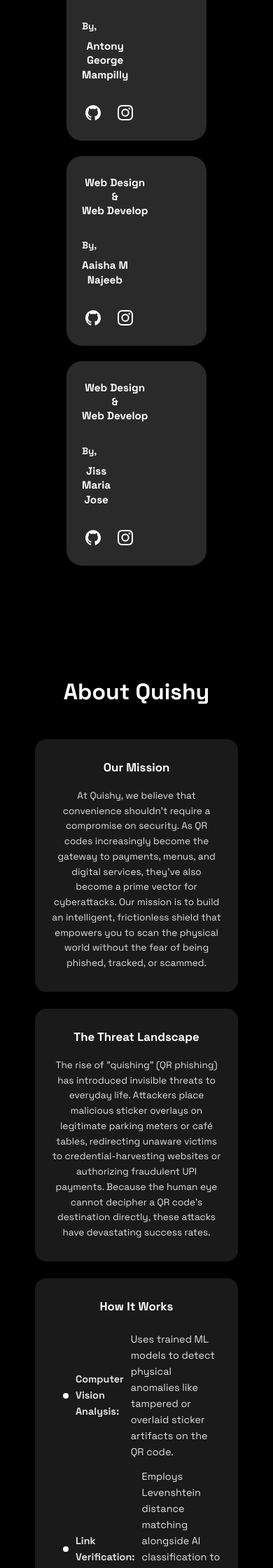
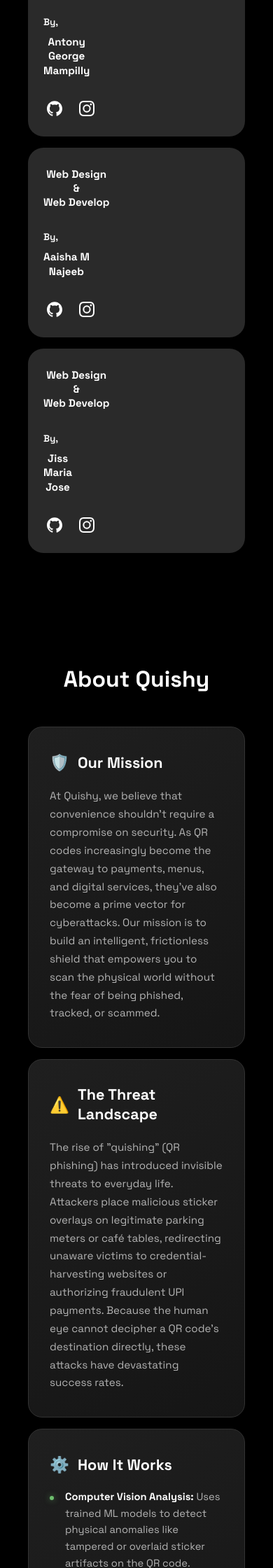
Before and after one commit to mamboo108/qr-phishing-detection, a Flask app: page / in a window 390 px wide. Shown: the part 1400-3640 px from the top of the page at 70% size. Run offline with Flask 3, Linux system fonts and the light colour scheme; some libraries are stand-ins or nearby versions.

Commit message:
Refactor: Fix scan grid UI overflow and revamp About Us section

```diff
--- a/app/templates/index.html
+++ b/app/templates/index.html
@@ -275,61 +275,89 @@
 
         .cards {
             display: flex;
-            gap: 24px;
+            gap: 30px;
             justify-content: center;
             flex-wrap: wrap;
-            max-width: 960px;
+            max-width: 1100px;
             margin: 0 auto 56px;
         }
 
         .card {
-            background: var(--gray-card);
-            border-radius: 16px;
-            padding: 30px 24px;
+            background: linear-gradient(145deg, #1f1f1f, #151515);
+            border: 1px solid #333;
+            border-radius: 20px;
+            padding: 36px 30px;
             flex: 1;
-            min-width: 240px;
-            max-width: 290px;
-            text-align: center;
+            min-width: 280px;
+            max-width: 320px;
+            text-align: left;
+            display: flex;
+            flex-direction: column;
+            transition: transform 0.3s ease, box-shadow 0.3s ease, border-color 0.3s ease;
+        }
+
+        .card:hover {
+            transform: translateY(-8px);
+            box-shadow: 0 16px 32px rgba(0, 0, 0, 0.4);
+            border-color: #555;
         }
 
         .card h3 {
             font-family: 'Space Grotesk', sans-serif;
             font-weight: 700;
-            font-size: 1.05rem;
+            font-size: 1.35rem;
             color: var(--white);
-            margin-bottom: 18px;
+            margin-bottom: 20px;
             line-height: 1.3;
+            display: flex;
+            align-items: center;
+            gap: 12px;
         }
 
+        .card:nth-child(1) h3::before { content: '🛡️'; font-size: 1.4rem; }
+        .card:nth-child(2) h3::before { content: '⚠️'; font-size: 1.4rem; }
+        .card:nth-child(3) h3::before { content: '⚙️'; font-size: 1.4rem; }
+
         .card p {
-            font-size: 0.85rem;
-            line-height: 1.6;
-            color: #e0e0e0;
+            font-size: 0.95rem;
+            line-height: 1.7;
+            color: #b3b3b3;
+            flex-grow: 1;
         }
 
         .card ul {
             list-style: none;
-            text-align: left;
             padding: 0;
+            margin: 0;
+            display: flex;
+            flex-direction: column;
+            gap: 16px;
+            flex-grow: 1;
         }
 
         .card ul li {
-            font-size: 0.9rem;
-            color: #e0e0e0;
-            padding: 6px 0;
-            display: flex;
-            align-items: center;
-            gap: 10px;
+            font-size: 0.92rem;
+            line-height: 1.6;
+            color: #b3b3b3;
+            padding-left: 22px;
+            position: relative;
         }
 
         .card ul li::before {
             content: '';
-            display: inline-block;
-            width: 8px;
-            height: 8px;
-            background: var(--white);
+            position: absolute;
+            left: 0;
+            top: 10px;
+            width: 6px;
+            height: 6px;
+            background: #6dbf6d;
             border-radius: 50%;
-            flex-shrink: 0;
+            box-shadow: 0 0 8px rgba(109, 191, 109, 0.6);
+        }
+
+        .card ul li strong {
+            color: var(--white);
+            font-weight: 700;
         }
 
         .tagline {
@@ -354,6 +382,7 @@
             border-radius: 8px;
             padding: 10px 12px;
             text-align: left;
+            min-width: 0;
         }
 
         .detail-cell .cell-label {
@@ -363,12 +392,16 @@
             color: #888;
             margin-bottom: 3px;
             text-transform: uppercase;
+            white-space: nowrap;
+            overflow: hidden;
+            text-overflow: ellipsis;
         }
 
         .detail-cell .cell-value {
             font-size: 0.8rem;
             font-weight: 500;
             color: #ccc;
+            overflow-wrap: anywhere;
             word-break: break-word;
         }
 
@@ -451,13 +484,16 @@
             gap: 32px;
             padding: 40px;
             flex-wrap: wrap;
+            overflow-y: auto;
         }
 
         .scan-panel {
             background: #2a2a2a;
             border-radius: 20px;
-            width: 340px;
-            height: 280px;
+            width: 100%;
+            max-width: 360px;
+            min-height: 280px;
+            height: auto;
             display: flex;
             flex-direction: column;
             align-items: center;
@@ -586,7 +622,7 @@
             border-radius: 10px;
             padding: 12px 14px;
             width: 100%;
-            word-break: break-all;
+            overflow-wrap: anywhere;
             font-size: 0.8rem;
             color: #ccc;
         }
@@ -707,6 +743,44 @@
 
         #qr-canvas {
             display: none;
+        }
+
+        /* Mobile Optimizations */
+        @media (max-width: 768px) {
+            nav, .scan-nav {
+                padding: 0 16px;
+            }
+            .nav-links li:not(:last-child), .scan-nav ul li:not(:last-child) {
+                display: none; /* Hide standard links to make room for logo and Scan Now button */
+            }
+            .scan-body {
+                padding: 20px 16px;
+                gap: 20px;
+                align-items: flex-start;
+            }
+            .scan-panel {
+                width: 100%;
+                max-width: 100%;
+            }
+            #details-grid {
+                grid-template-columns: 1fr;
+            }
+            #home {
+                padding: 60px 20px 0;
+            }
+            .hero-headline {
+                font-size: 2rem;
+            }
+            .team-cards, .cards {
+                gap: 16px;
+            }
+            .team-card, .card {
+                min-width: 100%;
+                max-width: 100%;
+            }
+            .camera-box {
+                width: 90%;
+            }
         }
     </style>
 </head>
@@ -850,7 +924,7 @@
             </div>
             <div class="card">
                 <h3>How It Works</h3>
-                <ul style="padding-left: 1rem; line-height: 1.6; margin-top: 0.5rem; font-size: 0.95rem; color: #666;">
+                <ul>
                     <li><strong>Computer Vision Analysis:</strong> Uses trained ML models to detect physical anomalies like tampered or overlaid sticker artifacts on the QR code.</li>
                     <li><strong>Link Verification:</strong> Employs Levenshtein distance matching alongside AI classification to block misspelled domains and verified threats.</li>
                     <li><strong>Smart Payment Defense:</strong> Intercepts GPay and PhonePe QR codes natively, performing deep heuristic checks on the payee ID to prevent social engineering scams.</li>
```
